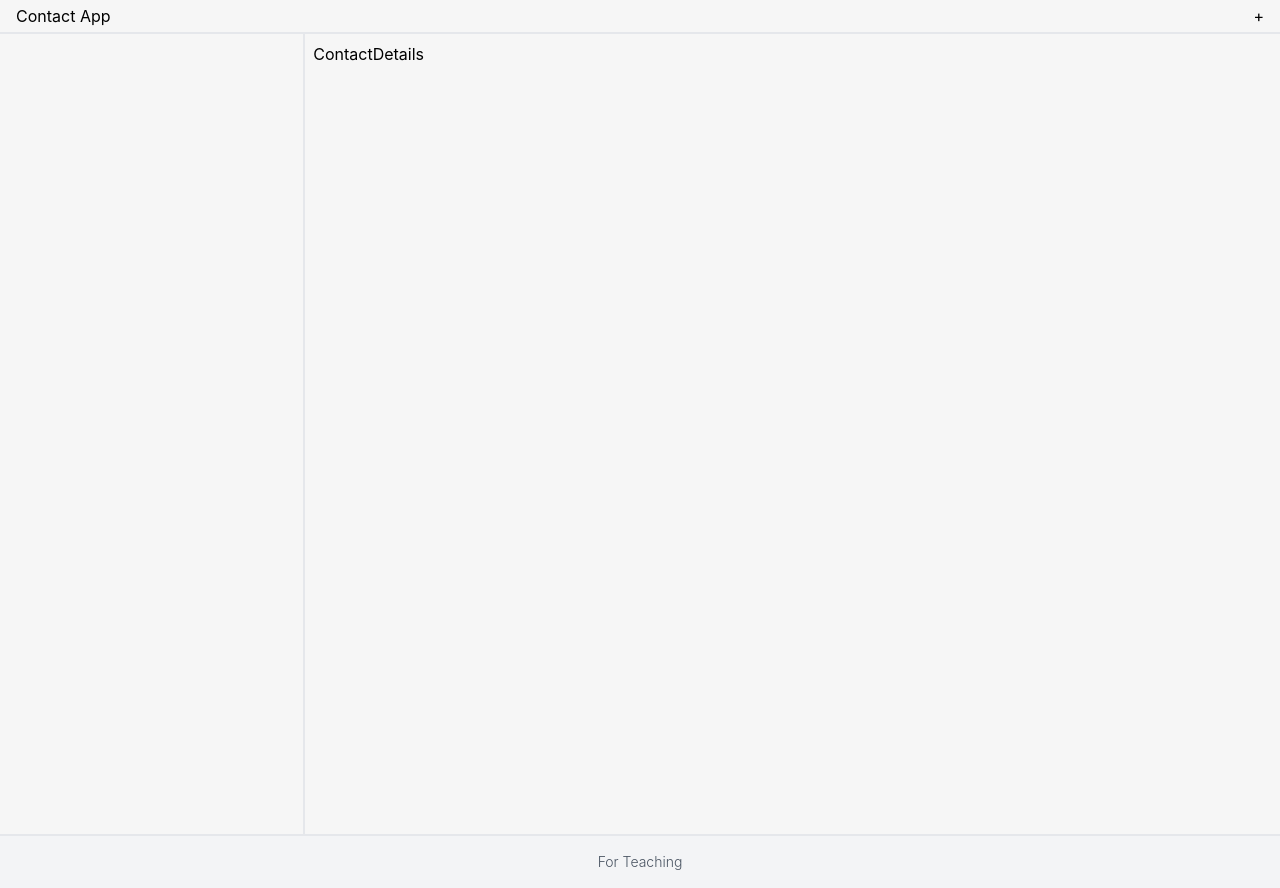
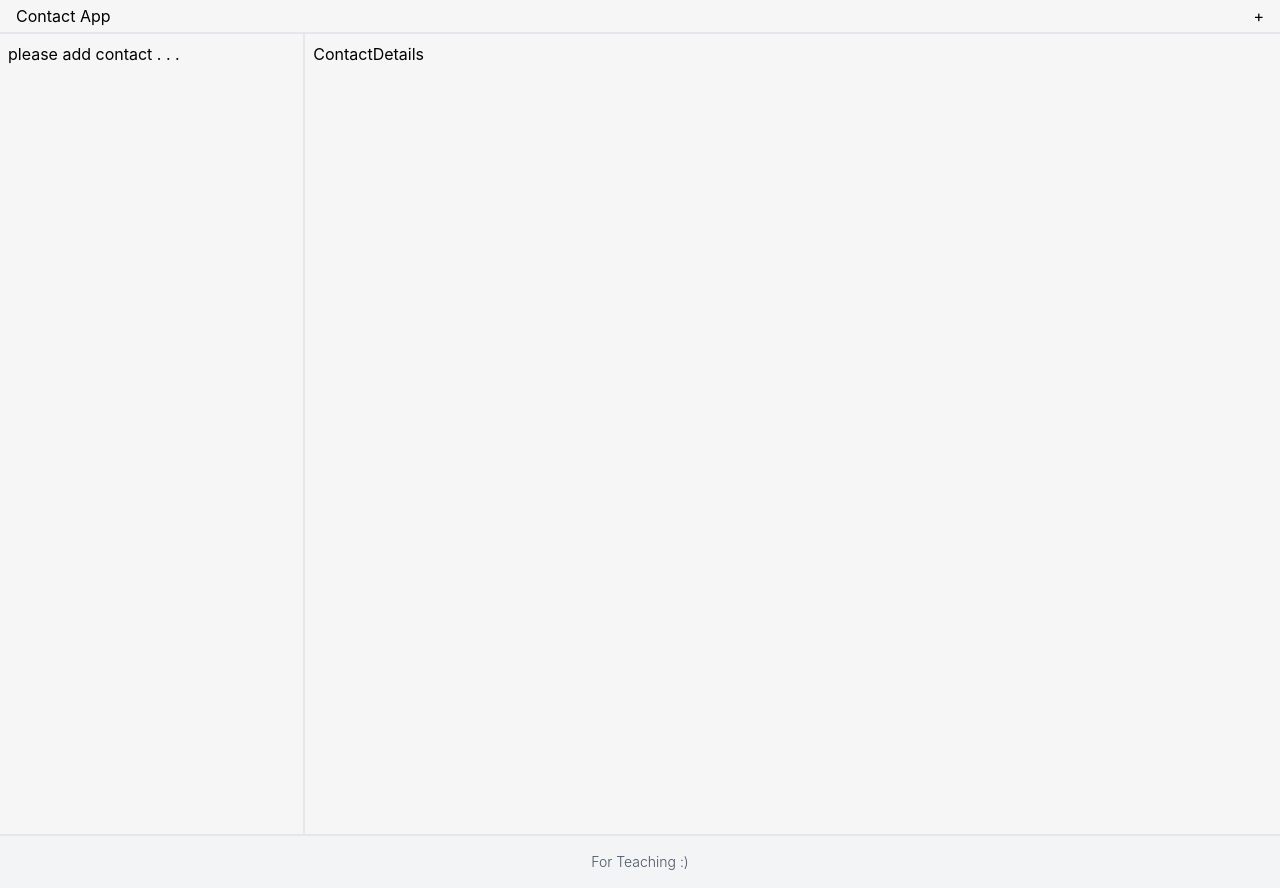
Before and after one commit to arashpourrahim/ContactList-App, a React (Create React App) app: page / in a window 1280 px wide. Built offline with nearby package versions, Linux system fonts and the light colour scheme.

Commit message:
delete handler develop

```diff
--- a/src/Store/Actions.jsx
+++ b/src/Store/Actions.jsx
@@ -1,3 +1,4 @@
 export const ACTIONS = {
   ADD_CONTACT: "ADD_CONTACT",
+  DELETE_CONTACT: "DELETE_CONTACT",
 };
--- a/src/Store/Reducer.jsx
+++ b/src/Store/Reducer.jsx
@@ -3,7 +3,12 @@ import { ACTIONS } from "./Actions";
 export const reducer = (state, action) => {
   switch (action.type) {
     case ACTIONS.ADD_CONTACT:
-      return { ...state.contactInfo, contactInfo: [action.payload] };
+      return { ...state.contactInfo, contactInfo: [action.data] };
+    case ACTIONS.DELETE_CONTACT:
+      const updatedContact = state.contactInfo.filter(
+        (i) => i.id !== action.id
+      );
+      return { ...state.contactInfo, contactInfo: updatedContact };
     default:
       return state;
   }
--- a/src/common/Footer/Footer.jsx
+++ b/src/common/Footer/Footer.jsx
@@ -3,7 +3,7 @@ import React from "react";
 const Footer = () => {
   return (
     <footer className="w-full text-sm font-light text-gray-600 text-center bg-gray-100 p-4 border-t-2 border-gray-200">
-      For Teaching{" "}
+      For Teaching {" :)"}
     </footer>
   );
 };
--- a/src/components/AddContact/index.jsx
+++ b/src/components/AddContact/index.jsx
@@ -27,11 +27,17 @@ const AddContact = () => {
     e.preventDefault();
     dispatch({
       type: ACTIONS.ADD_CONTACT,
-      payload: { ...data, data },
+      data,
       event: e,
     });
     toast.success("Hoooooora");
     setActive(false);
+    setData({
+      id: "",
+      fullName: "",
+      email: "",
+      number: "",
+    });
   };
 
   return (
@@ -79,7 +85,6 @@ const AddContact = () => {
               <button
                 className="bg-indigo-600 hover:bg-indigo-500 text-white font-bold rounded-lg p-2 w-full"
                 type="button"
-                // onClick={() => setActive(false)}
                 onClick={submitHandler}
               >
                 Submit
--- a/src/components/ContactList/index.jsx
+++ b/src/components/ContactList/index.jsx
@@ -10,13 +10,17 @@ const ContactList = () => {
 
   return (
     <article className="p-2 w-3/12 border-r-2 border-gray-200 h-[100vh]">
-      {contactInfo.map((people) => {
-        return (
-          <div key={people.number}>
-            <PeopleCard people={people} />
-          </div>
-        );
-      })}
+      {contactInfo.length === 0 ? (
+        <p className="input-label">please add contact . . .</p>
+      ) : (
+        contactInfo.map((people) => {
+          return (
+            <div key={people.number}>
+              <PeopleCard people={people} />
+            </div>
+          );
+        })
+      )}
     </article>
   );
 };
--- a/src/components/PeopleCard/PeopleCard.jsx
+++ b/src/components/PeopleCard/PeopleCard.jsx
@@ -1,9 +1,16 @@
-import React from "react";
+import React, { useContext } from "react";
 import user from "../../../src/assets/icons/user.png";
 import view from "../../../src/assets/icons/view.png";
 import deleteI from "../../../src/assets/icons/delete.png";
+import { ContactData } from "../../Store/ContactProviders";
+import { ACTIONS } from "../../Store/Actions";
 
 const PeopleCard = ({ people }) => {
+  const { dispatch } = useContext(ContactData);
+
+  const onDelete = (id) => {
+    dispatch({ type: ACTIONS.DELETE_CONTACT, id });
+  };
   return (
     <div className="flex items-center">
       <div className="mx-2">
@@ -18,7 +25,7 @@ const PeopleCard = ({ people }) => {
         <div className="m-1 cursor-pointer">
           <img src={view} alt="view" width="18" height="18" />
         </div>
-        <div className="m-1 cursor-pointer">
+        <div className="m-1 cursor-pointer" onClick={() => onDelete(people.id)}>
           <img src={deleteI} alt="delete" width="18" height="18" />
         </div>
       </div>
```
